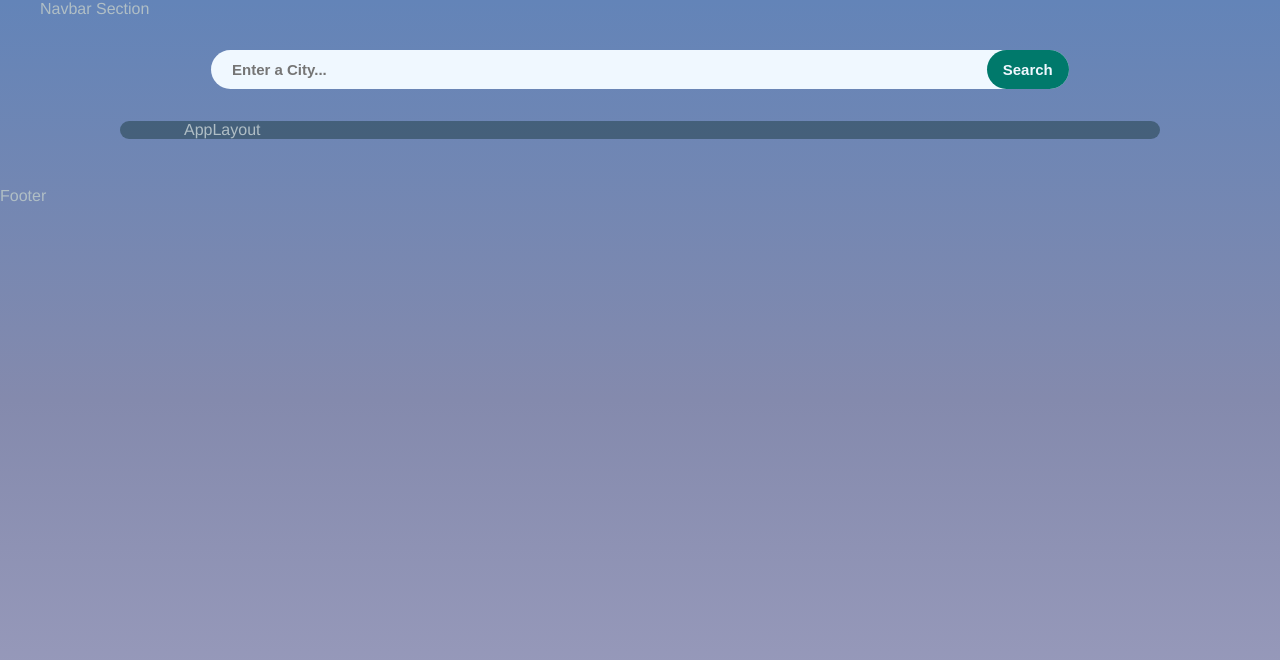
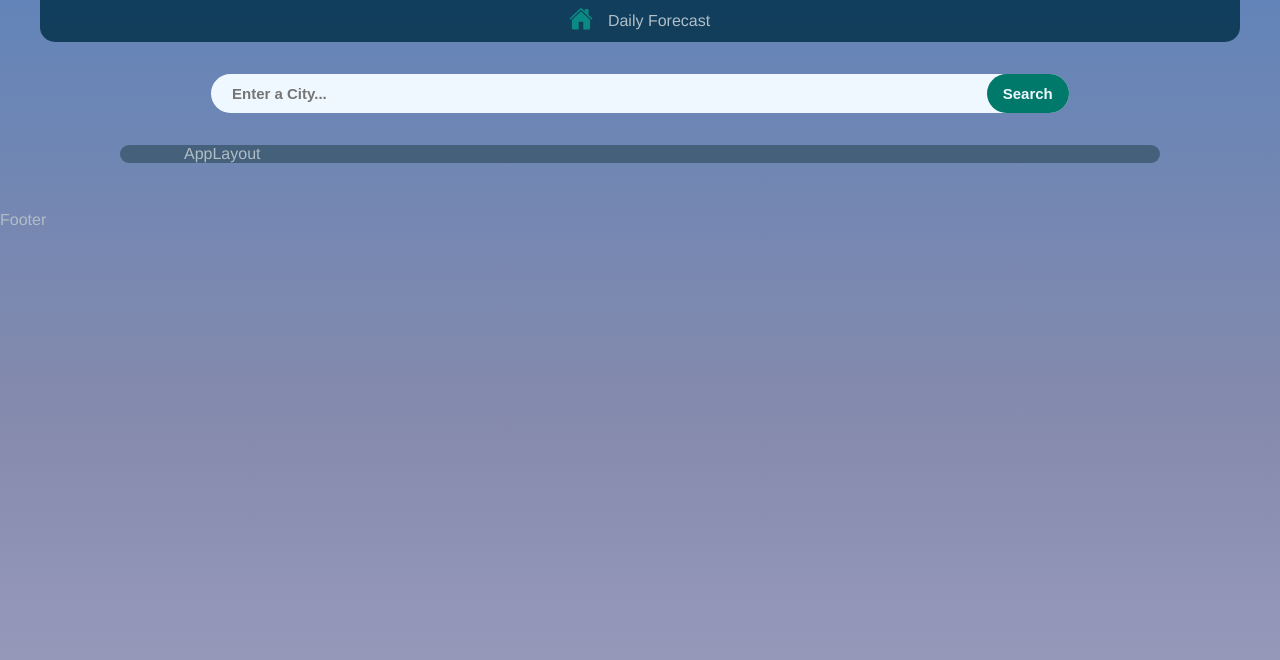
Before and after one commit to pixedit-dev/breeze, a React (Vite) app: page / in a window 1280 px wide. Shown: the top 660 px of the page. Built offline with nearby package versions, Linux system fonts and the light colour scheme.

Commit message:
feat: add Navbar

```diff
--- a/components/Navbar.jsx
+++ b/components/Navbar.jsx
@@ -1,5 +1,19 @@
+import { NavLink } from "react-router-dom";
+import { IoHome } from "react-icons/io5";
+import "./navbar.css";
 const Navbar = () => {
-	return <div>Navbar Section</div>;
+	return (
+		<nav className="navbar">
+			<NavLink to="/">
+				<IoHome className="home-button" />
+			</NavLink>
+			<NavLink
+				to="/daily"
+				className={({ isActive }) => (isActive ? "active" : null)}>
+				Daily Forecast
+			</NavLink>
+		</nav>
+	);
 };
 
 export default Navbar;
--- a/components/navbar.css
+++ b/components/navbar.css
@@ -0,0 +1,30 @@
+.navbar {
+    display: flex;
+    align-items: center;
+    justify-content: center;
+    column-gap: 1rem;
+    background-color: #01304ad2;
+    padding: 0.5rem 1.5rem;
+    border-radius: 0 0 15px 15px;
+    position: relative;
+}
+
+
+a {
+    color: #B0BEC5;
+    transition: all 0.3s;
+}
+
+a:hover {
+    transform: translateY(2px);
+    color: rgb(118, 171, 118);
+}
+
+.home-button {
+    font-size: 22px;
+}
+
+.active {
+    color: rgba(6, 182, 153, 0.633);
+    transform: scale(1.1);
+}
```
